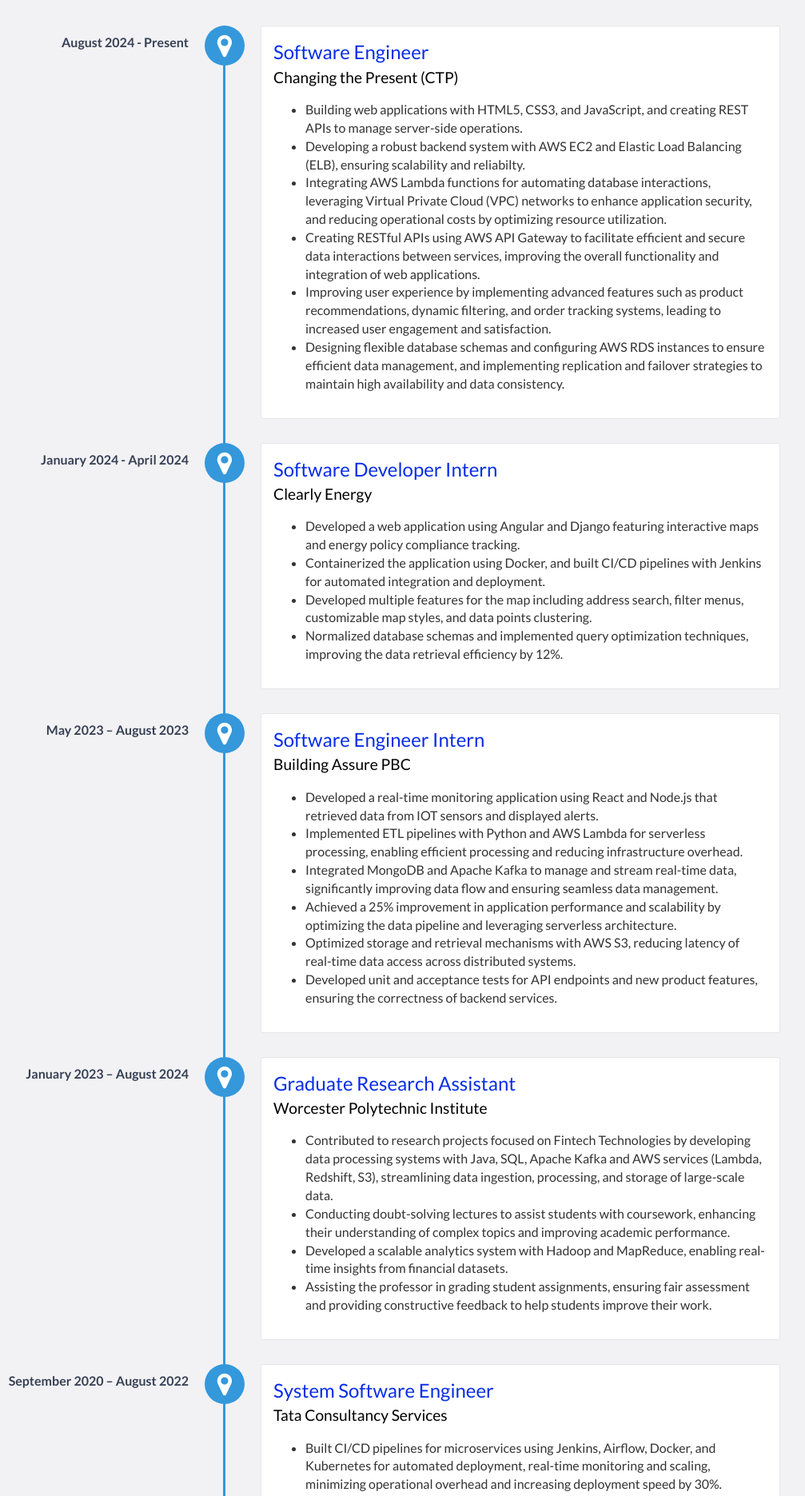
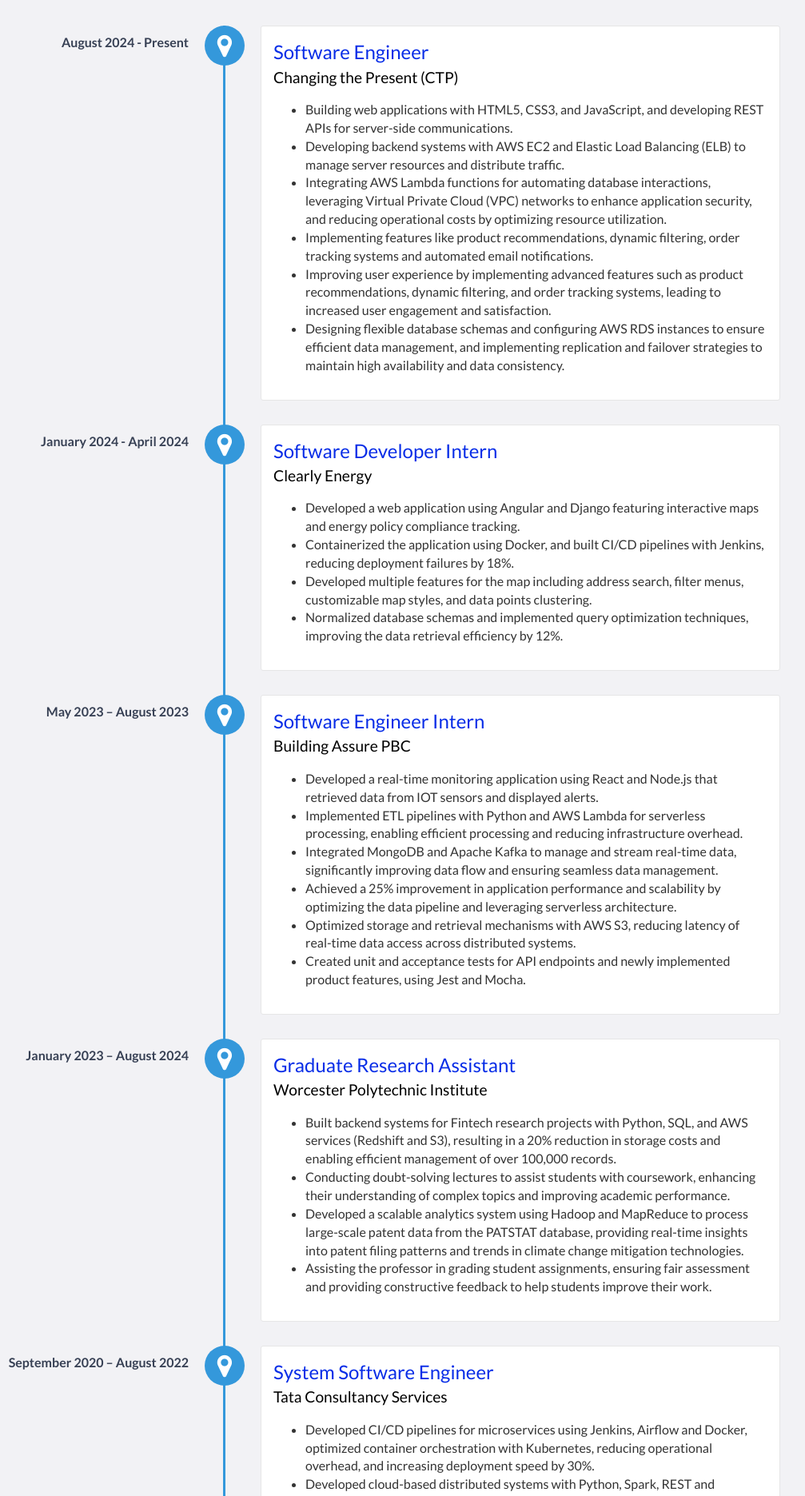
Before and after one commit to padmeshnaik/Padmesh.github.io, a website: page index.html in a window 1280 px wide. Shown: the part 1280-3151 px from the top of the page at 80% size, without its empty margins (164-1171 px from the left). Drawn offline with nearby package versions, Linux system fonts and the light colour scheme.

Commit message:
Update index.html

```diff
--- a/index.html
+++ b/index.html
@@ -99,10 +99,10 @@
                 <h3 style="color: rgb(8, 45, 231); font-weight : 500; ">Software Engineer</h3>
                 <h4 style="color: #000000;font-weight : 400;">Changing the Present (CTP) </h4>
                 <ul>
-                    <li>Building web applications with HTML5, CSS3, and JavaScript, and creating REST APIs to manage server-side operations.</li>
-                    <li>Developing a robust backend system with AWS EC2 and Elastic Load Balancing (ELB), ensuring scalability and reliabilty.</li>
+                    <li>Building web applications with HTML5, CSS3, and JavaScript, and developing REST APIs for server-side communications.</li>
+                    <li>Developing backend systems with AWS EC2 and Elastic Load Balancing (ELB) to manage server resources and distribute traffic.</li>
 		    <li>Integrating AWS Lambda functions for automating database interactions, leveraging Virtual Private Cloud (VPC) networks to enhance application security, and reducing operational costs by optimizing resource utilization. </li>
-                    <li>Creating RESTful APIs using AWS API Gateway to facilitate efficient and secure data interactions between services, improving the overall functionality and integration of web applications.</li>
+                    <li>Implementing features like product recommendations, dynamic filtering, order tracking systems and automated email notifications.</li>
 		    <li>Improving user experience by implementing advanced features such as product recommendations, dynamic filtering, and order tracking systems, leading to increased user engagement and satisfaction.</li>
 		    <li>Designing flexible database schemas and configuring AWS RDS instances to ensure efficient data management, and implementing replication and failover strategies to maintain high availability and data consistency.</li>
                 </ul>
@@ -112,8 +112,8 @@
                 <h3 style="color: rgb(8, 45, 231); font-weight : 500; ">Software Developer Intern</h3>
                 <h4 style="color: #000000;font-weight : 400;">Clearly Energy</h4>
                 <ul>
-                    <li>Developed a web application using Angular and Django featuring interactive maps and energy policy compliance tracking. </li>
-                    <li>Containerized the application using Docker, and built CI/CD pipelines with Jenkins for automated integration and deployment. </li>
+                    <li>Developed a web application using Angular and Django featuring interactive maps and energy policy compliance tracking.</li>
+                    <li>Containerized the application using Docker, and built CI/CD pipelines with Jenkins, reducing deployment failures by 18%.</li>
                     <li>Developed multiple features for the map including address search, filter menus, customizable map styles, and data points clustering.</li>
 		    <li>Normalized database schemas and implemented query optimization techniques, improving the data retrieval efficiency by 12%.</li>
                 </ul>
@@ -128,7 +128,7 @@
                     <li>Integrated MongoDB and Apache Kafka to manage and stream real-time data, significantly improving data flow and ensuring seamless data management.</li>
 		    <li>Achieved a 25% improvement in application performance and scalability by optimizing the data pipeline and leveraging serverless architecture.</li>
 		    <li>Optimized storage and retrieval mechanisms with AWS S3, reducing latency of real-time data access across distributed systems.</li>
-		    <li>Developed unit and acceptance tests for API endpoints and new product features, ensuring the correctness of backend services.</li>
+		    <li>Created unit and acceptance tests for API endpoints and newly implemented product features, using Jest and Mocha.</li>
                 </ul>
             </div>
 
@@ -137,9 +137,9 @@
                 <h3 style="color: rgb(8, 45, 231); font-weight : 500;">Graduate Research Assistant</h3>
                 <h4 style="color: #000000; font-weight : 400;">Worcester Polytechnic Institute</h4>
                 <ul>
-                    <li>Contributed to research projects focused on Fintech Technologies by developing data processing systems with Java, SQL, Apache Kafka and AWS services (Lambda, Redshift, S3), streamlining data ingestion, processing, and storage of large-scale data.</li>
+                    <li>Built backend systems for Fintech research projects with Python, SQL, and AWS services (Redshift and S3), resulting in a 20% reduction in storage costs and enabling efficient management of over 100,000 records.</li>
                     <li>Conducting doubt-solving lectures to assist students with coursework, enhancing their understanding of complex topics and improving academic performance.</li>
-		    <li>Developed a scalable analytics system with Hadoop and MapReduce, enabling real-time insights from financial datasets.</li>
+		    <li>Developed a scalable analytics system using Hadoop and MapReduce to process large-scale patent data from the PATSTAT database, providing real-time insights into patent filing patterns and trends in climate change mitigation technologies.</li>
 		    <li>Assisting the professor in grading student assignments, ensuring fair assessment and providing constructive feedback to help students improve their work.</li>
                 </ul>
             </div>
@@ -148,15 +148,15 @@
                 <h3 style="color: rgb(8, 45, 231); font-weight : 500;">System Software Engineer</h3>
                 <h4 style="color: #000000; font-weight : 400;">Tata Consultancy Services</h4>
                 <ul>
-                    <li>Built CI/CD pipelines for microservices using Jenkins, Airflow, Docker, and Kubernetes for automated deployment, real-time monitoring and scaling, minimizing operational overhead and increasing deployment speed by 30%.</li>
+                    <li>Developed CI/CD pipelines for microservices using Jenkins, Airflow and Docker, optimized container orchestration with Kubernetes, reducing operational overhead, and increasing deployment speed by 30%.</li>
 		    <li>Developed cloud-based distributed systems with Python, Spark, REST and Snowflake for efficient data handling and scalability.</li>
-		    <li>Managed production environments and resolved operational issues to ensure uptime and maintain system reliability.</li>
+		    <li>Worked with the product team to translate user stories into technical requirements for new feature development, conducted root-cause analysis on critical bugs, and implemented targeted fixes, achieving 91% user satisfaction rate in post-release surveys.</li>
                     <li>Significantly reduced data processing time by automating ETL processes, resulting in faster and more efficient data management.</li>
                     <li>Collaborated with the product team to gather functional requirements, performed technical analysis, and debugged code, ensuring the developed solutions met user expectations and quality standards.</li>
 		    <li>Improved model accuracy by 16% through advanced feature engineering, outlier handling, hyperparameter tuning, and ensembling (XGBoost, LightGBM), leading to more accurate delivery time predictions and enhanced operational efficiency.</li>
 		    <li>Conducted in-depth analysis of 30 years of purchase data from a Fortune 500 company using Python and SQL, uncovering key factors influencing customer behavior.</li>
 		    <li>Leveraged insights from data analysis to adjust pricing strategies, leading to a 15% increase in customer retention and improved business outcomes.</li>
-		    <li>Designed and implemented robust MLOps pipelines with Docker, MLflow, Airflow, and Jenkins, ensuring automated tracking, versioning, orchestration, and continuous integration/deployment of machine learning models.</li>
+		    <li>Designed and developed data ingestion pipelines using Python, Apache Spark, and Snowflake to process and transform large datasets, utilized Spark jobs for parallel processing, reducing overall data processing time from 9 hours to 3.5 hours.</li>
                 </ul>
             </div>
         </div>
```
